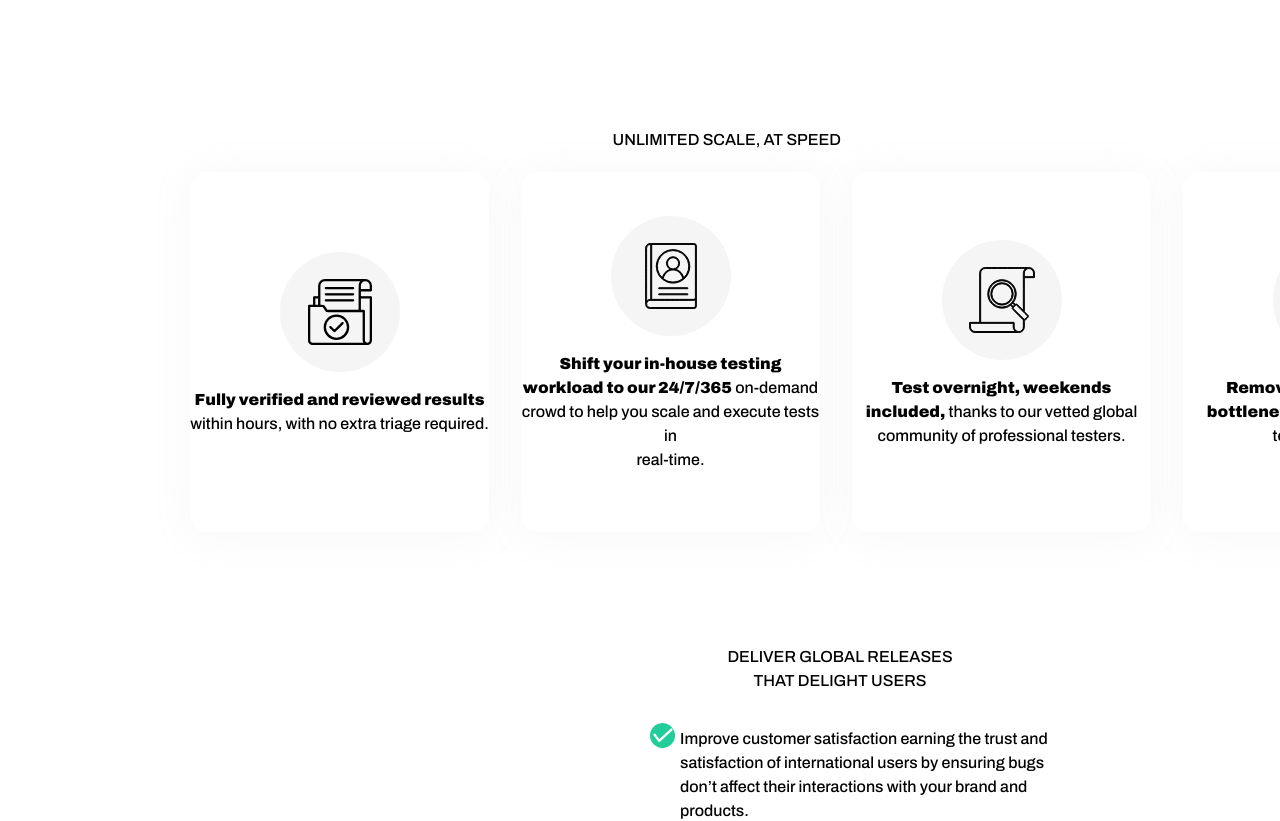
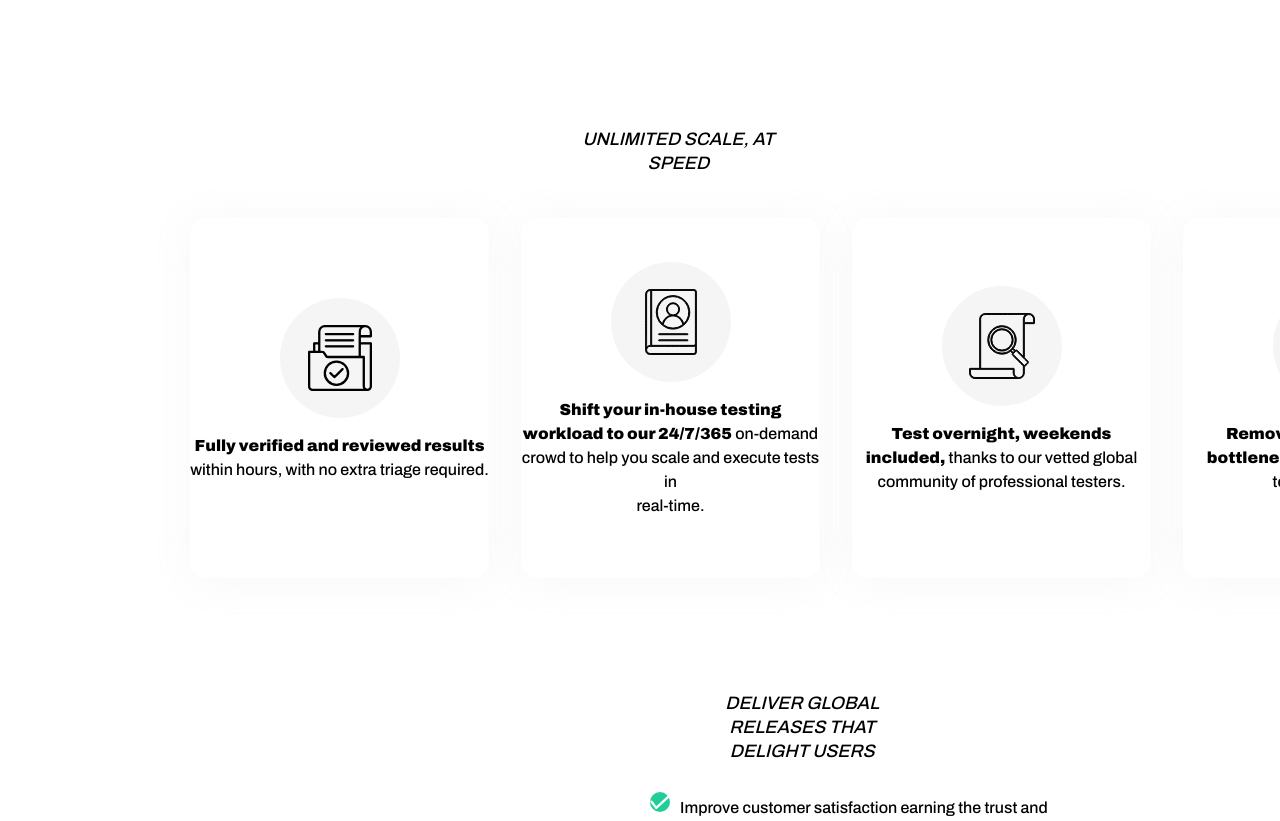
Before and after one commit to a11ysolutions/website, a React (Create React App) app: page /functional in a window 1280 px wide. Shown: the part 3340-4161 px from the top of the page. Built offline with nearby package versions, Linux system fonts and the light colour scheme.

Commit message:
fix: adjust styles in functional component

```diff
--- a/src/Components/Functional/Functional.css
+++ b/src/Components/Functional/Functional.css
@@ -176,6 +176,22 @@
   left: 170px;
 } */
 
+.functional-cursive-text {
+  width: 323px;
+  height: 71px;
+  font: var(--unnamed-font-style-italic) normal
+    var(--unnamed-font-weight-normal) 18px/24px
+    var(--unnamed-font-family-archivo);
+  letter-spacing: var(--unnamed-character-spacing-0);
+  color: var(--unnamed-color-000000);
+  text-align: left;
+  font: italic normal normal 18px/24px Archivo;
+  letter-spacing: 0px;
+  color: #000000;
+  text-transform: uppercase;
+  opacity: 1;
+}
+
 @media screen and (min-width: 768px) and (max-width: 1200px) {
   .checked-with-icons {
     flex-direction: column;
--- a/src/Components/Functional/Functional.js
+++ b/src/Components/Functional/Functional.js
@@ -90,7 +90,9 @@ function Functional() {
             color1Text="What can we help"
             color2Text="you achieve today?"
           >
-            ELEVATE YOUR DIGITAL EXPERIENCE WITH UNBEATABLE QUALITY AND COVERAGE
+            <div className='functional-cursive-text'>
+              ELEVATE YOUR DIGITAL EXPERIENCE WITH UNBEATABLE QUALITY AND COVERAGE
+            </div>
           </BicolorTitledText>
 
           <CheckedItem>Scale your device coverage testing using real-world different devices, screen resolutions, browsers, and platforms, with no emulators.</CheckedItem>
@@ -125,7 +127,9 @@ function Functional() {
             color1Text=""
             color2Text=""
           >
-            UNLIMITED SCALE, AT SPEED
+            <div className='functional-cursive-text'>
+              UNLIMITED SCALE, AT SPEED
+            </div>
           </BicolorTitledText>
 
           <div className='functional-qualities-section'>
@@ -179,7 +183,9 @@ function Functional() {
             color1Text=""
             color2Text=""
           >
-            DELIVER GLOBAL RELEASES THAT DELIGHT USERS
+            <div className="functional-cursive-text">
+              DELIVER GLOBAL RELEASES THAT DELIGHT USERS
+            </div>
           </BicolorTitledText>
 
           <CheckedItem>Improve customer satisfaction earning the trust and satisfaction of international users by ensuring bugs don’t affect their interactions with your brand and products.</CheckedItem>
--- a/src/Components/UI/CheckedItem/CheckedItem.css
+++ b/src/Components/UI/CheckedItem/CheckedItem.css
@@ -33,8 +33,8 @@
 }
 
 .checked-sign-container {
-  width: 25px;
-  height: 25px;
+  width: 20px;
+  height: 20px;
   background: #21ce99 0% 0% no-repeat padding-box;
   border-radius: 50%;
   display: flex;
```
